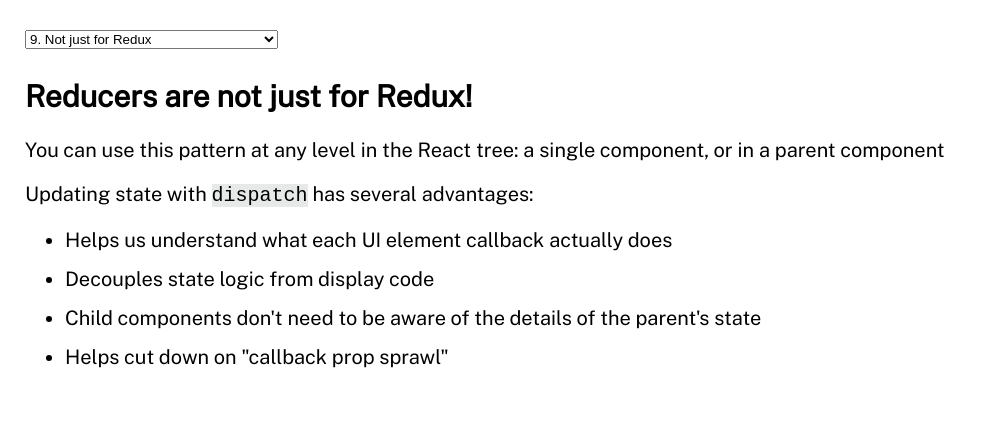
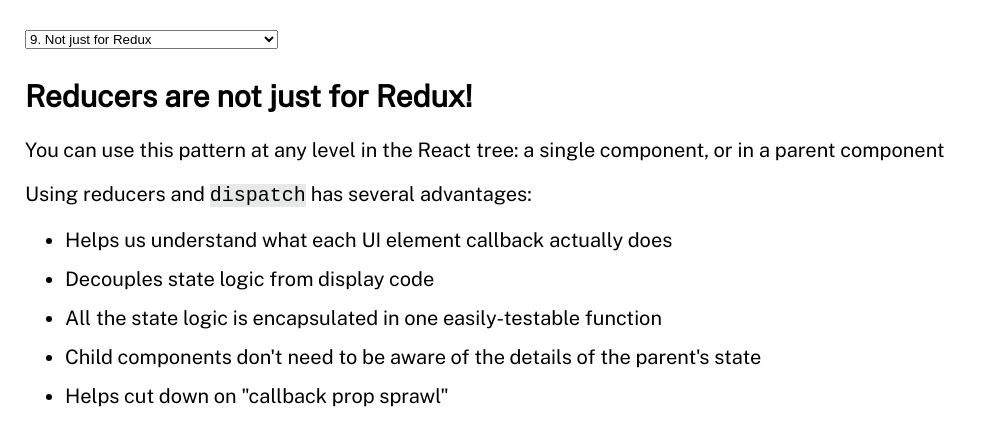
Before and after one commit to drbr/state-machine-talk, a React (Create React App) app: page / in a window 1280 px wide. Shown: the top 446 px of the page, without its empty margins (0-982 px from the left). Built offline with nearby package versions, Linux system fonts and the light colour scheme.

Commit message:
Update "Not just for Redux"

```diff
--- a/src/slides/9.NotJustForRedux.tsx
+++ b/src/slides/9.NotJustForRedux.tsx
@@ -10,11 +10,14 @@
         component, or in a parent component
       </p>
       <p>
-        Updating state with <Mono>dispatch</Mono> has several advantages:
+        Using reducers and <Mono>dispatch</Mono> has several advantages:
       </p>
       <ul>
         <li>Helps us understand what each UI element callback actually does</li>
         <li>Decouples state logic from display code</li>
+        <li>
+          All the state logic is encapsulated in one easily-testable function
+        </li>
         <li>
           Child components don't need to be aware of the details of the parent's
           state
```
